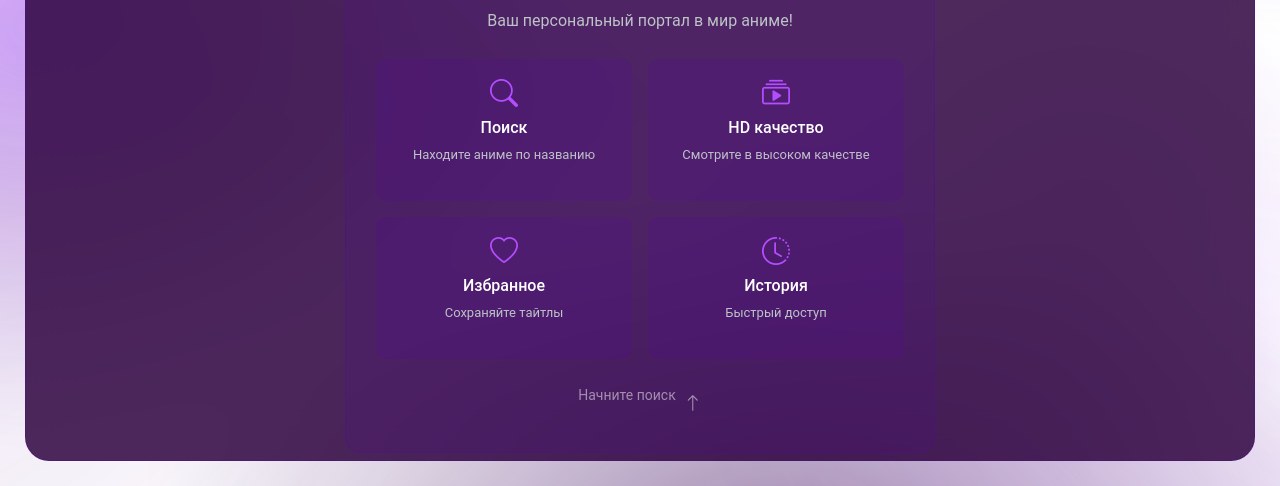
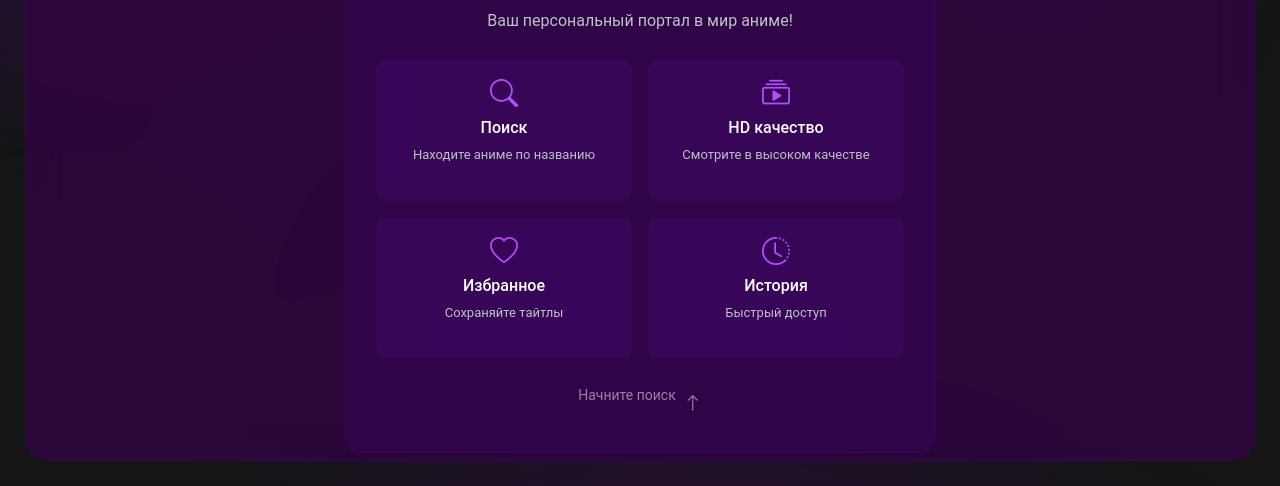
Before and after one commit to PsyGioX/kitsunewatch, a website: page index.html in a window 1280 px wide. Shown: the part 314-800 px from the top of the page. Drawn offline with nearby package versions, Linux system fonts and the light colour scheme.

Commit message:
Update index.css

```diff
--- a/assets/styles/index.css
+++ b/assets/styles/index.css
@@ -46,241 +46,129 @@ h3 .bi,
     font-size: 0.9em;
 }
 
-/* Фон страницы */
-.bg_page {
-    padding: 25px;
-    background-color: rgb(21, 21, 21);
-    position: relative;
-    overflow: hidden;
-    min-height: 100vh;
-}
-
-/*
-    ANIME / CYBER FANTASY BACKGROUND
-    */
-
 .bg_page {
     position: relative;
     isolation: isolate;
     overflow: hidden;
-
-    /* Базовый глубокий фон */
+    min-height: 100vh;
+    padding: 25px;
+
+    /* ЧИСТЫЙ ТЕМНЫЙ ОСНОВНОЙ ФОН */
     background:
         radial-gradient(
-            ellipse at 50% 120%,
-            rgba(92, 18, 145, 0.22),
+            ellipse at 50% 100%,
+            rgba(55, 8, 85, 0.22) 0%,
             transparent 55%
         ),
-        linear-gradient(
-            135deg,
-            #08020f 0%,
-            #12051e 45%,
-            #05010b 100%
-        );
+        #151515;
 }
 
 
 /* =========================================================
-   1. Основная энергетическая атмосфера
+   ANIME ATMOSPHERE
    ========================================================= */
 
 .bg_page::before {
     content: "";
-    position: fixed;
-    inset: -25%;
+    position: absolute;
+    inset: -20%;
 
     pointer-events: none;
-    z-index: -2;
+    z-index: -1;
 
     background:
         radial-gradient(
-            ellipse 35% 45% at 18% 48%,
-            rgba(139, 26, 255, 0.38) 0%,
-            rgba(105, 0, 190, 0.18) 35%,
-            transparent 72%
+            ellipse 38% 32% at 15% 35%,
+            rgba(108, 0, 180, 0.24) 0%,
+            transparent 70%
         ),
 
         radial-gradient(
-            ellipse 40% 35% at 82% 22%,
-            rgba(180, 43, 255, 0.30) 0%,
-            rgba(100, 0, 180, 0.14) 38%,
-            transparent 72%
+            ellipse 32% 28% at 85% 20%,
+            rgba(150, 20, 220, 0.18) 0%,
+            transparent 70%
         ),
 
         radial-gradient(
-            ellipse 45% 40% at 55% 90%,
-            rgba(56, 5, 91, 0.50) 0%,
+            ellipse 45% 35% at 55% 100%,
+            rgba(65, 0, 100, 0.25) 0%,
             transparent 70%
         );
 
-    filter: blur(35px);
-
-    animation:
-        animeAtmosphere 18s cubic-bezier(.45, 0, .55, 1) infinite alternate,
-        animeBreathing 8s ease-in-out infinite;
+    animation: animeClouds 22s ease-in-out infinite alternate;
 }
 
 
 /* =========================================================
-   2. Вращающаяся магическая аура
+   SOFT ENERGY
    ========================================================= */
 
 .bg_page::after {
     content: "";
-    position: fixed;
-
-    width: 150vmax;
-    height: 150vmax;
-
-    left: 50%;
-    top: 50%;
-
-    transform: translate(-50%, -50%);
+    position: absolute;
+    inset: 0;
 
     pointer-events: none;
     z-index: -1;
 
     background:
-        conic-gradient(
-            from 0deg,
-
-            transparent 0deg,
-
-            rgba(157, 43, 255, 0.00) 35deg,
-            rgba(157, 43, 255, 0.12) 70deg,
-            transparent 105deg,
-
-            transparent 155deg,
-
-            rgba(76, 0, 140, 0.16) 205deg,
-            rgba(196, 67, 255, 0.08) 240deg,
-            transparent 280deg,
-
-            transparent 330deg,
-            rgba(157, 43, 255, 0.10) 350deg,
-            transparent 360deg
+        radial-gradient(
+            circle at 20% 45%,
+            rgba(170, 40, 255, 0.08) 0%,
+            transparent 25%
+        ),
+
+        radial-gradient(
+            circle at 80% 30%,
+            rgba(125, 0, 220, 0.07) 0%,
+            transparent 25%
         );
 
-    filter: blur(50px);
-
-    animation:
-        animeAura 32s linear infinite,
-        animeAuraPulse 7s ease-in-out infinite alternate;
+    animation: animeGlow 10s ease-in-out infinite alternate;
 }
 
 
 /* =========================================================
-   3. Дополнительный слой через background у самого блока
-      Добавляется отдельным элементом без изменения HTML
+   ДВИЖЕНИЕ ОБЛАКОВ
    ========================================================= */
 
-.bg_page {
-    background-image:
-        radial-gradient(
-            circle at 15% 35%,
-            rgba(176, 47, 255, 0.10) 0,
-            transparent 18%
-        ),
-
-        radial-gradient(
-            circle at 85% 65%,
-            rgba(103, 0, 196, 0.12) 0,
-            transparent 22%
-        ),
-
-        radial-gradient(
-            circle at 50% 50%,
-            rgba(255, 255, 255, 0.015) 0,
-            transparent 50%
-        );
-}
-
-
-/* =========================================================
-   ATMOSPHERE MOTION
-   ========================================================= */
-
-@keyframes animeAtmosphere {
+@keyframes animeClouds {
 
     0% {
         transform:
-            translate3d(-3%, 1%, 0)
+            translate3d(-2%, 1%, 0)
             scale(1);
     }
 
-    25% {
+    35% {
         transform:
-            translate3d(2%, -3%, 0)
-            scale(1.04);
-    }
-
-    50% {
+            translate3d(2%, -2%, 0)
+            scale(1.03);
+    }
+
+    70% {
         transform:
-            translate3d(5%, 2%, 0)
-            scale(1.08);
-    }
-
-    75% {
-        transform:
-            translate3d(-2%, 5%, 0)
-            scale(1.04);
+            translate3d(-1%, 3%, 0)
+            scale(1.05);
     }
 
     100% {
         transform:
-            translate3d(-5%, -2%, 0)
-            scale(1.10);
+            translate3d(3%, -1%, 0)
+            scale(1.02);
     }
 }
 
 
 /* =========================================================
-   Очень медленное "дыхание" света
+   ДЫХАНИЕ СВЕЧЕНИЯ
    ========================================================= */
 
-@keyframes animeBreathing {
-
-    0%,
-    100% {
-        opacity: 0.78;
-    }
-
-    50% {
-        opacity: 1;
-    }
-}
-
-
-/* =========================================================
-   Aura rotation
-   ========================================================= */
-
-@keyframes animeAura {
-
-    from {
-        transform:
-            translate(-50%, -50%)
-            rotate(0deg)
-            scale(1);
-    }
-
-    to {
-        transform:
-            translate(-50%, -50%)
-            rotate(360deg)
-            scale(1.06);
-    }
-}
-
-
-/* =========================================================
-   Aura intensity
-   ========================================================= */
-
-@keyframes animeAuraPulse {
+@keyframes animeGlow {
 
     0% {
         opacity: 0.45;
+        transform: scale(1);
     }
 
     50% {
@@ -288,13 +176,14 @@ h3 .bi,
     }
 
     100% {
-        opacity: 0.52;
+        opacity: 0.5;
+        transform: scale(1.03);
     }
 }
 
 
 /* =========================================================
-   REDUCED MOTION
+   ОПТИМИЗАЦИЯ ДЛЯ ПОЛЬЗОВАТЕЛЕЙ
    ========================================================= */
 
 @media (prefers-reduced-motion: reduce) {
```
